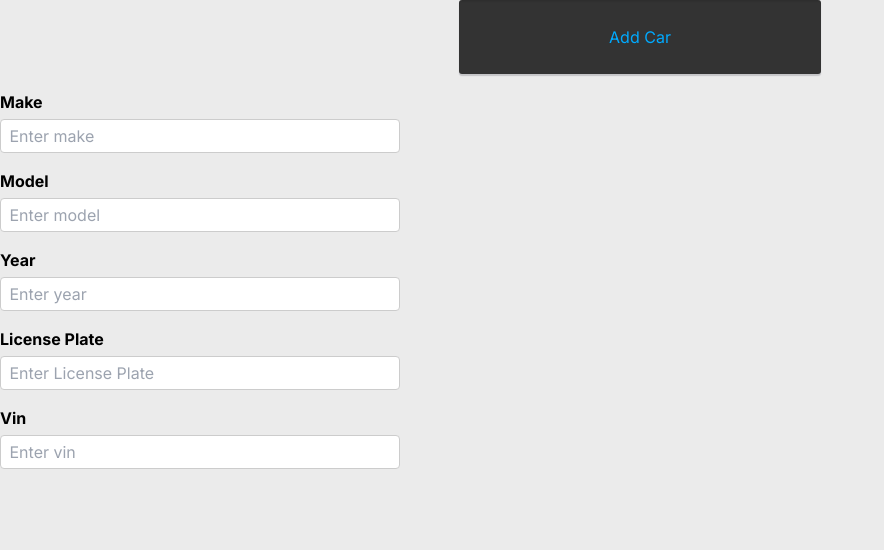
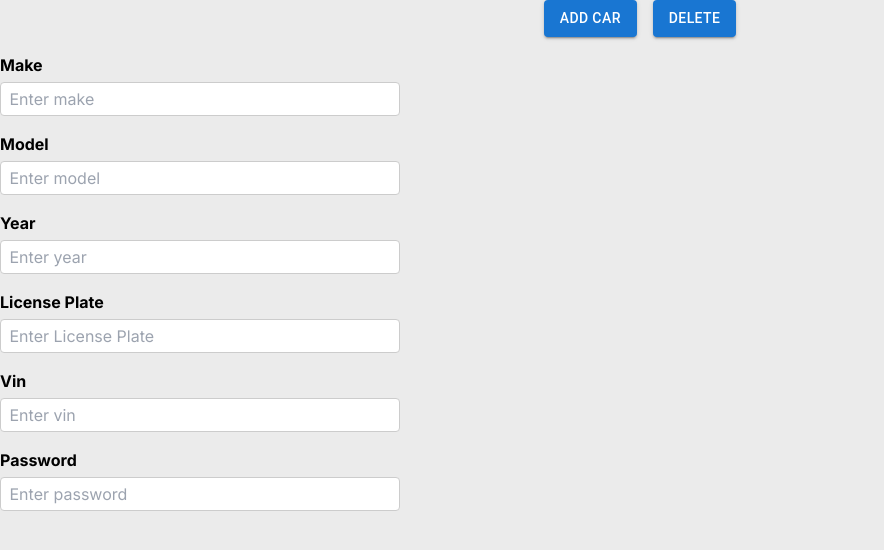
Before and after one commit to vin-vu/autocare-tracker, a Next.js app: page / in a window 1280 px wide. Shown: the top 550 px of the page, without its empty margins (0-884 px from the left). Built offline with nearby package versions, Linux system fonts and the light colour scheme.

Commit message:
Imported Material UI and added car actions container

```diff
--- a/package.json
+++ b/package.json
@@ -9,7 +9,9 @@
     "lint": "next lint"
   },
   "dependencies": {
-    "@mui/base": "^5.0.0-beta.40",
+    "@emotion/react": "^11.11.4",
+    "@emotion/styled": "^11.11.5",
+    "@mui/material": "^5.15.19",
     "next": "14.2.3",
     "react": "^18",
     "react-dom": "^18"
--- a/src/app/page.js
+++ b/src/app/page.js
@@ -1,11 +1,12 @@
 import CarForm from './ui/CarForm';
-import TriggerButton from './ui/TriggerButton';
+import CarActionsContainer from './ui/CarActionsContainer';
 
 export default function Home() {
   return (
     <>
+      <CarActionsContainer />
       <div className="flex justify-center items-center">
-        <TriggerButton name={"Add Car"} />
+        {/* <TriggerButton name={"Add Car"} /> */}
       </div>
       <CarForm />
     </>
--- /dev/null
+++ b/src/app/ui/CarActionsContainer.jsx
@@ -0,0 +1,11 @@
+import Button from '@mui/material/Button';
+import Stack from '@mui/material/Stack';
+
+export default function CarActionsContainer() {
+  return (
+    <Stack direction='row' justifyContent='center' spacing={2}>
+      <Button variant="contained">Add Car</Button>
+      <Button variant="contained">Delete</Button>
+    </Stack>
+  );
+}
--- a/src/app/ui/CarForm.js
+++ b/src/app/ui/CarForm.js
@@ -10,6 +10,7 @@ export default function CarForm() {
     year: '',
     'License Plate': '',
     vin: '',
+    password: '',
   });
 
   const handleChange = (event) => {
--- a/src/app/ui/TriggerButton.js
+++ b/src/app/ui/TriggerButton.js
@@ -1,5 +1,141 @@
-import styles from '@/app/ui/TriggerButton.module.css';
+// 'use client';
 
-export default function TriggerButton({ name }) {
-  return <div className={styles.TriggerButton}>{name}</div>;
-}
+
+// import { useState ,forwardRef } from 'react';
+// import Fade from '@mui/material/Fade';
+// import styles from '@/app/ui/TriggerButton.module.css';
+
+// export default function TriggerButton({ name }) {
+//   const [open, setOpen] = useState(false);
+//   const handleOpen = () => setOpen(true);
+//   const handleClose = () => setOpen(false);
+
+//   return <div className={styles.TriggerButton} onClick={handleOpen}>{name}</div>;
+// }
+
+// const Backdrop = forwardRef((props, ref) => {
+//   const { open, ...other } = props;
+//   return (
+//     <Fade in={open}>
+//       <div ref={ref} {...other} />
+//     </Fade>
+//   );
+// });
+
+// Backdrop.displayName = 'Backdrop';
+
+// Backdrop.propTypes = {
+//   open: PropTypes.bool,
+// };
+
+// const blue = {
+//   200: '#99CCFF',
+//   300: '#66B2FF',
+//   400: '#3399FF',
+//   500: '#007FFF',
+//   600: '#0072E5',
+//   700: '#0066CC',
+// };
+
+// const grey = {
+//   50: '#F3F6F9',
+//   100: '#E5EAF2',
+//   200: '#DAE2ED',
+//   300: '#C7D0DD',
+//   400: '#B0B8C4',
+//   500: '#9DA8B7',
+//   600: '#6B7A90',
+//   700: '#434D5B',
+//   800: '#303740',
+//   900: '#1C2025',
+// };
+
+// const Modal = styled(BaseModal)`
+//   position: fixed;
+//   z-index: 1300;
+//   inset: 0;
+//   display: flex;
+//   align-items: center;
+//   justify-content: center;
+// `;
+
+// const StyledBackdrop = styled(Backdrop)`
+//   z-index: -1;
+//   position: fixed;
+//   inset: 0;
+//   background-color: rgb(0 0 0 / 0.5);
+//   -webkit-tap-highlight-color: transparent;
+// `;
+
+// const style = {
+//   position: 'absolute',
+//   top: '50%',
+//   left: '50%',
+//   transform: 'translate(-50%, -50%)',
+//   width: 400,
+// };
+
+// const ModalContent = styled('div')(
+//   ({ theme }) => css`
+//     font-family: 'IBM Plex Sans', sans-serif;
+//     font-weight: 500;
+//     text-align: start;
+//     position: relative;
+//     display: flex;
+//     flex-direction: column;
+//     gap: 8px;
+//     overflow: hidden;
+//     background-color: ${theme.palette.mode === 'dark' ? grey[900] : '#fff'};
+//     border-radius: 8px;
+//     border: 1px solid ${theme.palette.mode === 'dark' ? grey[700] : grey[200]};
+//     box-shadow: 0 4px 12px
+//       ${theme.palette.mode === 'dark' ? 'rgb(0 0 0 / 0.5)' : 'rgb(0 0 0 / 0.2)'};
+//     padding: 24px;
+//     color: ${theme.palette.mode === 'dark' ? grey[50] : grey[900]};
+
+//     & .modal-title {
+//       margin: 0;
+//       line-height: 1.5rem;
+//       margin-bottom: 8px;
+//     }
+
+//     & .modal-description {
+//       margin: 0;
+//       line-height: 1.5rem;
+//       font-weight: 400;
+//       color: ${theme.palette.mode === 'dark' ? grey[400] : grey[800]};
+//       margin-bottom: 4px;
+//     }
+//   `,
+// );
+
+// const MaterialTriggerButton = styled(Button)(
+//   ({ theme }) => css`
+//     font-family: 'IBM Plex Sans', sans-serif;
+//     font-weight: 600;
+//     font-size: 0.875rem;
+//     line-height: 1.5;
+//     padding: 8px 16px;
+//     border-radius: 8px;
+//     transition: all 150ms ease;
+//     cursor: pointer;
+//     background: ${theme.palette.mode === 'dark' ? grey[900] : '#fff'};
+//     border: 1px solid ${theme.palette.mode === 'dark' ? grey[700] : grey[200]};
+//     color: ${theme.palette.mode === 'dark' ? grey[200] : grey[900]};
+//     box-shadow: 0 1px 2px 0 rgb(0 0 0 / 0.05);
+
+//     &:hover {
+//       background: ${theme.palette.mode === 'dark' ? grey[800] : grey[50]};
+//       border-color: ${theme.palette.mode === 'dark' ? grey[600] : grey[300]};
+//     }
+
+//     &:active {
+//       background: ${theme.palette.mode === 'dark' ? grey[700] : grey[100]};
+//     }
+
+//     &:focus-visible {
+//       box-shadow: 0 0 0 4px ${theme.palette.mode === 'dark' ? blue[300] : blue[200]};
+//       outline: none;
+//     }
+//   `,
+// );
--- a/src/app/ui/TriggerButton.module.css
+++ b/src/app/ui/TriggerButton.module.css
@@ -18,8 +18,8 @@
 }
 
 @media (max-width: 600px) {
-  .add-car-button {
-    padding: 8px 16px; /* Adjust padding for smaller screens */
+  .TriggerButton {
+    padding: 10px 60px; /* Adjust padding for smaller screens */
     font-size: 14px; /* Adjust font size for smaller screens */
   }
 }
```
Also changed, not shown: 1 other file (tests, documents, lock files or other folders).
